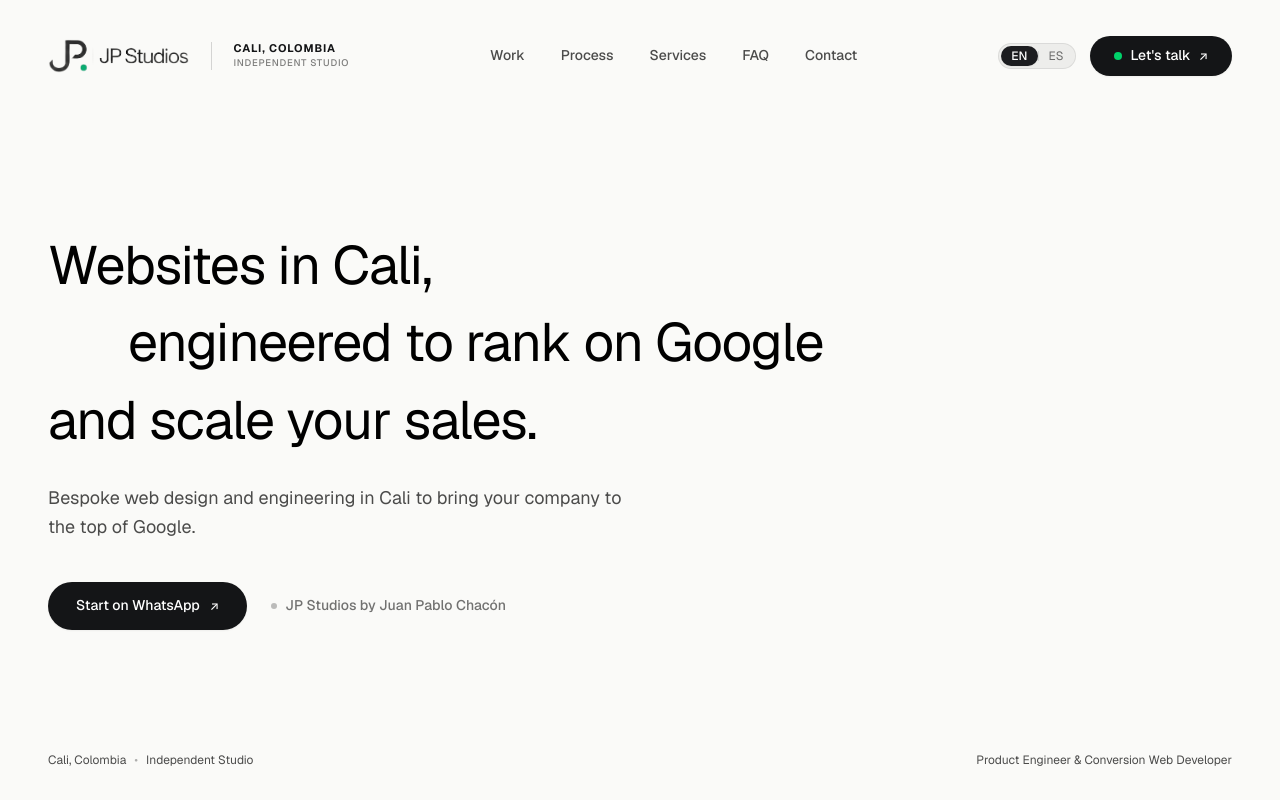
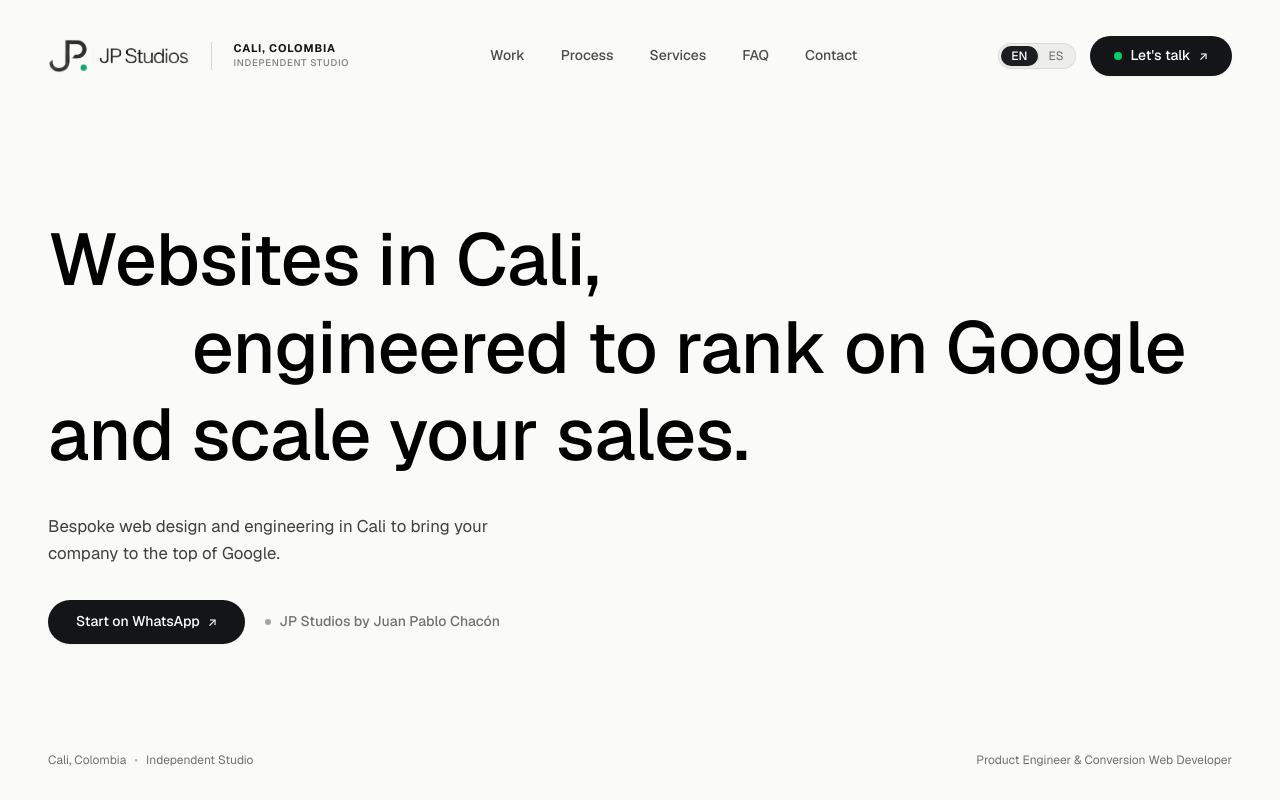
Before and after one commit to Juanpa571/portfolio, a React (Vite) app: page / in a window 1280 px wide. Shown: the top 800 px of the page. Built offline with nearby package versions, Linux system fonts and the light colour scheme.

Commit message:
feat(hero): mirror reference mockup layout, monumental scale, and indentation

```diff
--- a/src/components/sections/Hero.tsx
+++ b/src/components/sections/Hero.tsx
@@ -119,20 +119,20 @@ export const Hero: React.FC = () => {
       ref={containerRef}
       className="relative min-h-[calc(100vh-6.5rem)] min-h-[calc(100dvh-6.5rem)] flex flex-col justify-between border-b border-black/[0.08] overflow-hidden"
     >
-      {/* Asymmetric Split Layout with Open Breathing Space */}
-      <div className="max-w-[1400px] w-full mx-auto px-6 sm:px-12 flex-1 flex flex-col justify-center py-10 sm:py-14 lg:py-16">
+      {/* Editorial Content Container */}
+      <div className="max-w-[1400px] w-full mx-auto px-6 sm:px-12 flex-1 flex flex-col justify-center py-8 sm:py-12 lg:py-14">
 
-        {/* Monumental Business & Ranking Proposition (Option 1 - Clean 3-Line Rhythm) */}
-        <div className="w-full max-w-5xl flex flex-col justify-center min-w-0">
+        {/* Monumental Headline Block */}
+        <div className="w-full max-w-6xl flex flex-col justify-center min-w-0">
           <h1
             aria-label="Páginas web en Cali para liderar Google y multiplicar tus ventas — JP Studios"
-            className="space-y-2 sm:space-y-3 lg:space-y-4 select-none m-0 font-normal"
+            className="space-y-1 sm:space-y-2 lg:space-y-2.5 select-none m-0 font-medium tracking-[-0.03em] text-black"
           >
             {/* Line 1: Páginas web en Cali, */}
             <span className="block">
               <span
                 ref={line1Ref}
-                className="inline-block text-3xl sm:text-5xl md:text-6xl lg:text-[3.8vw] xl:text-[4.2vw] 2xl:text-[4.5vw] font-normal font-display tracking-[-0.02em] text-black leading-[1.12] sm:leading-[1.15] cursor-default will-change-transform sm:whitespace-nowrap"
+                className="inline-block text-4xl sm:text-6xl md:text-7xl lg:text-[5.2vw] xl:text-[5.7vw] font-medium font-display leading-[1.04] sm:leading-[1.06] cursor-default will-change-transform whitespace-nowrap"
                 data-interactive
               >
                 <span className="inline-block transition-transform duration-300 hover:scale-[1.01] origin-left">
@@ -141,11 +141,11 @@ export const Hero: React.FC = () => {
               </span>
             </span>
 
-            {/* Line 2 with intentional asymmetrical indent: para liderar Google */}
-            <span className="block pl-4 sm:pl-10 lg:pl-16 xl:pl-20">
+            {/* Line 2 with asymmetric indent: para liderar Google */}
+            <span className="block pl-6 sm:pl-16 md:pl-24 lg:pl-32 xl:pl-36">
               <span
                 ref={line2Ref}
-                className="inline-block text-3xl sm:text-5xl md:text-6xl lg:text-[3.8vw] xl:text-[4.2vw] 2xl:text-[4.5vw] font-normal font-display tracking-[-0.02em] text-black leading-[1.12] sm:leading-[1.15] cursor-default will-change-transform sm:whitespace-nowrap"
+                className="inline-block text-4xl sm:text-6xl md:text-7xl lg:text-[5.2vw] xl:text-[5.7vw] font-medium font-display leading-[1.04] sm:leading-[1.06] cursor-default will-change-transform whitespace-nowrap"
                 data-interactive
               >
                 <span className="inline-block transition-transform duration-300 hover:scale-[1.01] origin-left">
@@ -158,7 +158,7 @@ export const Hero: React.FC = () => {
             <span className="block">
               <span
                 ref={line3Ref}
-                className="inline-block text-3xl sm:text-5xl md:text-6xl lg:text-[3.8vw] xl:text-[4.2vw] 2xl:text-[4.5vw] font-normal font-display tracking-[-0.02em] text-black leading-[1.12] sm:leading-[1.15] cursor-default will-change-transform sm:whitespace-nowrap"
+                className="inline-block text-4xl sm:text-6xl md:text-7xl lg:text-[5.2vw] xl:text-[5.7vw] font-medium font-display leading-[1.04] sm:leading-[1.06] cursor-default will-change-transform whitespace-nowrap"
                 data-interactive
               >
                 <span className="inline-block transition-transform duration-300 hover:scale-[1.01] origin-left">
@@ -169,17 +169,17 @@ export const Hero: React.FC = () => {
           </h1>
 
           {/* Subtitle & Value Proposition */}
-          <p className="text-sm sm:text-base lg:text-lg text-black/70 font-sans leading-relaxed max-w-xl pt-6 sm:pt-8">
+          <p className="text-sm sm:text-base md:text-[1.05rem] text-black/75 font-sans leading-relaxed max-w-lg pt-8 sm:pt-10">
             {t.hero.subtitle}
           </p>
 
           {/* Action & Author Signature Lockup */}
-          <div className="pt-8 sm:pt-10 flex flex-wrap items-center gap-4 sm:gap-6">
+          <div className="pt-6 sm:pt-8 flex flex-wrap items-center gap-4 sm:gap-5">
             <a
               href={siteConfig.profile.contact.whatsapp}
               target="_blank"
               rel="noopener noreferrer"
-              className="px-6 sm:px-7 py-3.5 rounded-full bg-[#141517] hover:bg-black text-white text-xs sm:text-sm font-sans font-medium flex items-center gap-2.5 shadow-xs transition-all duration-200 active:scale-95 group"
+              className="px-6 sm:px-7 py-3 rounded-full bg-[#141517] hover:bg-black text-white text-xs sm:text-sm font-sans font-medium flex items-center gap-2 shadow-xs transition-all duration-200 active:scale-95 group"
               data-interactive
             >
               <span>{t.intro.startOnWhatsApp}</span>
@@ -189,7 +189,7 @@ export const Hero: React.FC = () => {
             </a>
 
             <div className="text-xs sm:text-sm font-sans text-black/55 font-medium flex items-center gap-2">
-              <span className="w-1.5 h-1.5 rounded-full bg-black/25" />
+              <span className="w-1.5 h-1.5 rounded-full bg-black/35" />
               <span>{t.hero.signature}</span>
             </div>
           </div>
@@ -198,13 +198,13 @@ export const Hero: React.FC = () => {
       </div>
 
       {/* Clean Bottom Orientation Bar */}
-      <div className="max-w-[1400px] w-full mx-auto px-6 sm:px-12 pb-8 sm:pb-10 flex items-center justify-between text-xs font-sans text-black/70 select-none">
+      <div className="max-w-[1400px] w-full mx-auto px-6 sm:px-12 pb-8 sm:pb-10 flex items-center justify-between text-xs font-sans text-black/55 select-none">
         <div className="flex items-center gap-2">
           <span>{siteConfig.profile.location}</span>
           <span className="text-black/30">•</span>
-          <span className="text-black/70">{t.hero.studioType}</span>
+          <span>{t.hero.studioType}</span>
         </div>
-        <div className="text-black/70 font-sans text-xs">
+        <div className="font-sans text-xs">
           {t.hero.role}
         </div>
       </div>
```
